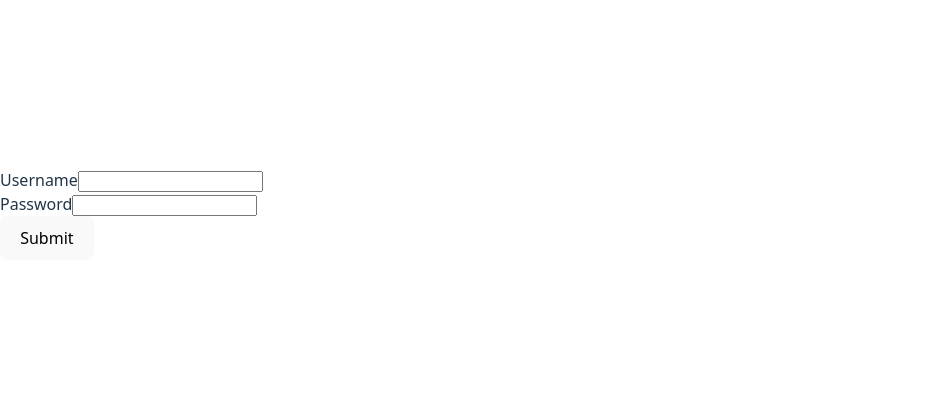
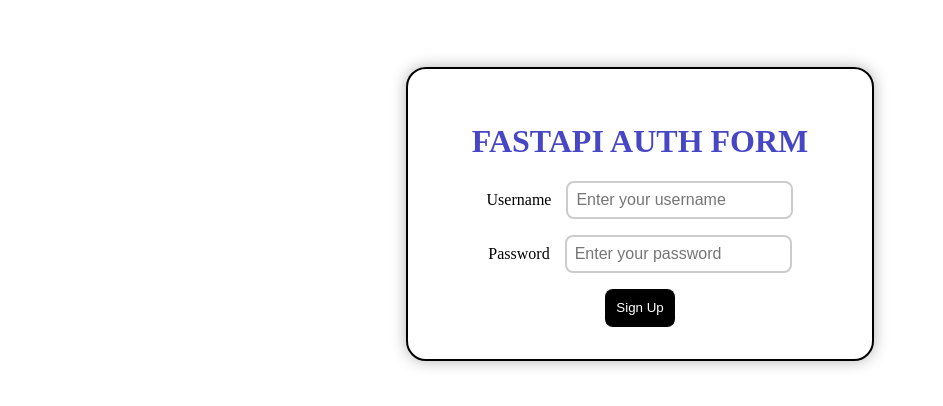
Before and after one commit to OgagaAkpowenre1/fastapi-test-api, a React (Vite) app in the folder frontend/: page / in a window 1280 px wide. Shown: the part 186-592 px from the top of the page, without its empty margins (0-943 px from the left). Built offline with nearby package versions, Linux system fonts and the light colour scheme.

Commit message:
added basic styling to frontend (layout not design styles)

```diff
--- a/frontend/src/App.css
+++ b/frontend/src/App.css
@@ -40,3 +40,24 @@
 .read-the-docs {
   color: #888;
 } */
+
+html, body, #root {
+  margin: 0;
+  padding: 0;
+  height: 100%;
+}
+
+.app-container {
+  max-width: 100vw;
+  max-height: 100vh;
+  overflow: hidden;
+  margin: 0;
+  padding: 0;
+  box-sizing: border-box;
+  display: flex;
+  flex-direction: column;
+  justify-content: center;
+  align-items: center;
+  /* background-color: #661999; */
+  height: 100%;
+}
--- a/frontend/src/App.jsx
+++ b/frontend/src/App.jsx
@@ -1,14 +1,14 @@
 import { useState } from 'react'
-import AuthForm from './components/authForm'
+import AuthForm from './components/authForm/authForm'
+import Header from './components/header/header'
 import './App.css'
 
 function App() {
-
-
   return (
-    <>
+    <div className='app-container'>
+      {/* <Header /> */}
      <AuthForm />
-    </>
+    </div>
   )
 }
 
--- a/frontend/src/components/authForm.jsx
+++ /dev/null
@@ -1,21 +0,0 @@
-const AuthForm =  () => {
-    return (
-        <>
-            <form action="submit">
-                <div>
-                <label htmlFor="username">Username</label>
-                <input type="text" name="username" id="" />
-                </div>
-
-                <div>
-                <label htmlFor="password">Password</label>
-                <input type="text" name="password" id="" />
-                </div>
-            </form>
-
-            <button type="submit">Submit</button>
-        </>
-    )
-}
-
-export default AuthForm;
--- /dev/null
+++ b/frontend/src/components/authForm/authForm.css
@@ -0,0 +1,53 @@
+.form-container {
+    border: 2px solid black;
+    height: auto;
+    max-width: 400px;
+    width: 90%;
+    display: flex;
+    align-items: center;
+    justify-content: center;
+    flex-direction: column;
+    padding: 2rem;
+    border-radius: 20px;
+    background-color: white;
+    box-shadow: 0 0 15px rgba(0, 0, 0, 0.3)
+}
+
+.form-container > h3 {
+    font-size: 1.5rem;
+    margin: 0;
+    margin-bottom: 1rem;
+}
+
+form {
+    width: 100%;
+    display: flex;
+    flex-direction: column;
+    gap: 1rem;
+    place-items: center;
+}
+
+label {
+    margin-right: 15px;
+}
+
+input {
+    padding: 0.5rem;
+    border: 2px solid #ccc;
+    border-radius: 8px;
+    font-size: 1rem;
+}
+
+button {
+    padding: 0.7rem;
+    border: none;
+    background-color: black;
+    color: white;
+    border-radius: 8px;
+    cursor: pointer;
+    transition: background 0.5s;
+}
+
+button:hover {
+    background-color: #333;
+  }
--- /dev/null
+++ b/frontend/src/components/authForm/authForm.jsx
@@ -0,0 +1,28 @@
+import Header from '../header/header';
+import './authForm.css'
+
+const AuthForm =  () => {
+    return (
+        <div className='form-container'>
+            {/* <h3>Sign Up</h3> */}
+            <Header />
+            <form action="submit">
+                <div>
+                <label htmlFor="username">Username</label>
+                <input type="text" name="username" id="username" placeholder='Enter your username' />
+                </div>
+
+                <div>
+                <label htmlFor="password">Password</label>
+                <input type="password" name="password" id="password" placeholder='Enter your password' />
+                </div>
+
+                <button type="submit">Sign Up</button>
+            </form>
+
+
+        </div>
+    )
+}
+
+export default AuthForm;
--- /dev/null
+++ b/frontend/src/components/header/header.css
@@ -0,0 +1,5 @@
+h1 {
+    font-weight: 800;
+    color: rgba(31, 31, 185, 0.822);
+    text-transform: uppercase;
+}
--- /dev/null
+++ b/frontend/src/components/header/header.jsx
@@ -0,0 +1,11 @@
+import './header.css'
+
+const Header = () => {
+    return(
+        <>
+            <h1>FastAPI Auth Form</h1>
+        </>
+    )
+}
+
+export default Header;
--- a/frontend/src/index.css
+++ b/frontend/src/index.css
@@ -1,11 +1,11 @@
-:root {
+/* :root {
   font-family: system-ui, Avenir, Helvetica, Arial, sans-serif;
   line-height: 1.5;
   font-weight: 400;
 
-  /* color-scheme: light dark;
+  color-scheme: light dark;
   color: rgba(255, 255, 255, 0.87);
-  background-color: #242424; */
+  background-color: #242424;
 
   font-synthesis: none;
   text-rendering: optimizeLegibility;
@@ -65,4 +65,4 @@ button:focus-visible {
   button {
     background-color: #f9f9f9;
   }
-}
+} */
```
Also changed, not shown: 2 other files (tests, documents, lock files or other folders).
